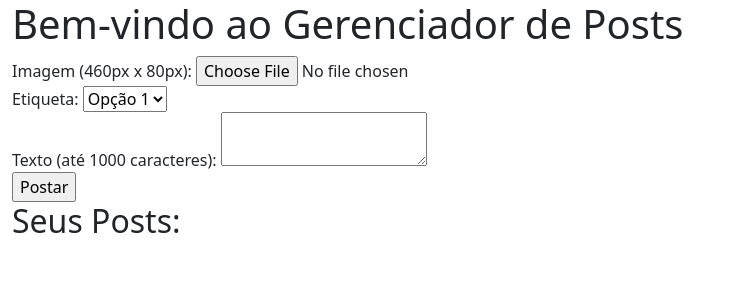
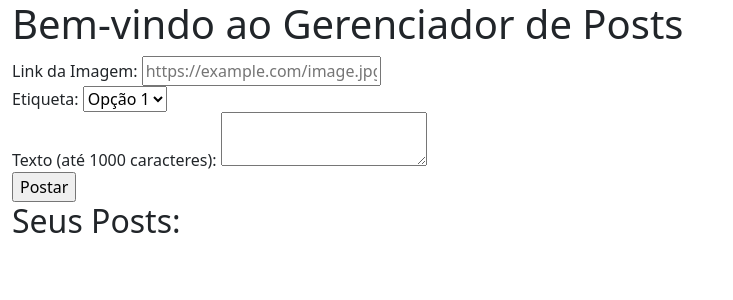
Before and after one commit to ArturllVale/Voting, a PHP site: page /pages/manager.php in a window 1280 px wide. Shown: the top 300 px of the page, without its empty margins (0-733 px from the left). Run offline with PHP 8.4, Linux system fonts and the light colour scheme; the visitor is signed in with stand-in values (Sample User, id 1); data that the repository does not hold is empty.

Commit message:
Link Img

```diff
--- a/pages/manager.php
+++ b/pages/manager.php
@@ -36,9 +36,9 @@ $result_posts = $stmt_posts->get_result();
         <h1>Bem-vindo ao Gerenciador de Posts</h1>
 
         <!-- Adicionar o formulário de postagem -->
-        <form action="processar_postagem.php" method="post" enctype="multipart/form-data">
-            <label for="image">Imagem (460px x 80px):</label>
-            <input type="file" name="image" accept="image/*" required><br>
+        <form action="processar_postagem.php" method="post">
+    <label for="image_url">Link da Imagem:</label>
+    <input type="url" name="image_url" placeholder="https://example.com/image.jpg" required><br>
 
     <label for="tag">Etiqueta:</label>
     <select name="tag" required>
@@ -52,6 +52,7 @@ $result_posts = $stmt_posts->get_result();
 
     <input type="submit" value="Postar">
 </form>
+
 
         <h2>Seus Posts:</h2>
         <?php
```
Lines whose indentation alone changed are shown as unchanged.
